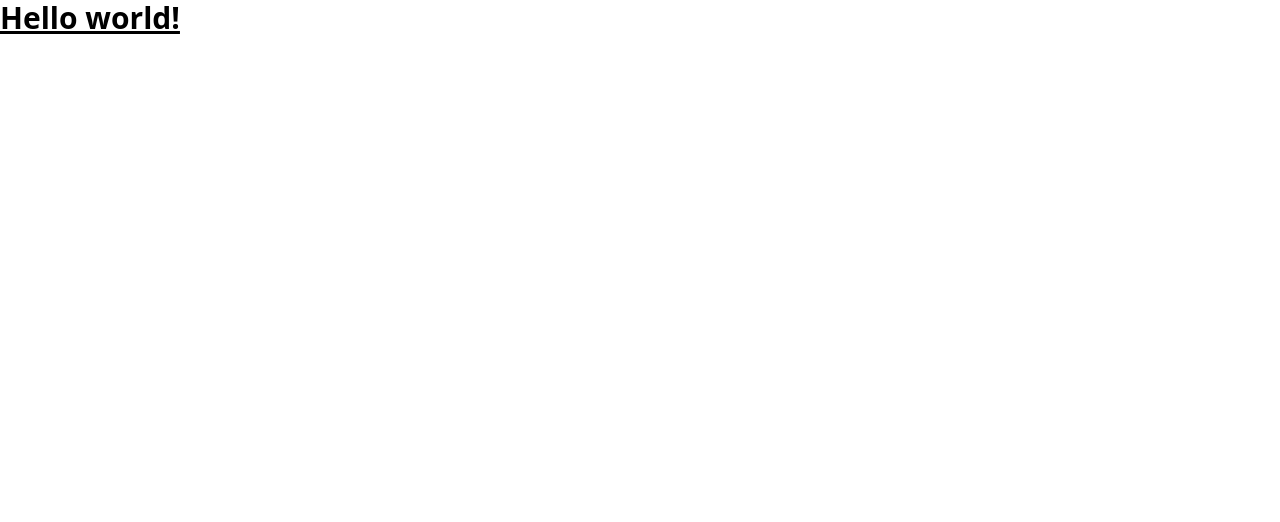
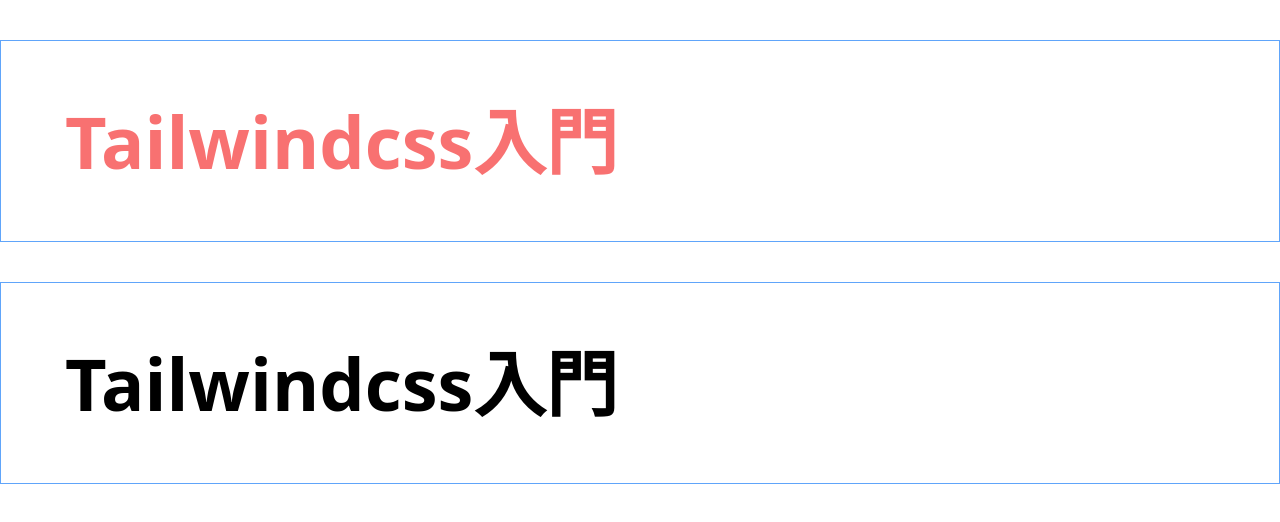
Before and after one commit to hamidashi-chin/learn-tailwind, a website: page src/index.html in a window 1280 px wide. Drawn offline with Linux system fonts and the light colour scheme.

Commit message:
レスポンシブデザインを実装してみよう

```diff
--- a/src/index.html
+++ b/src/index.html
@@ -7,8 +7,14 @@
   <title>ポートフォリオサイト</title>
 </head>
 <body>
-  <h1 class="text-3xl font-bold underline">
+  <!-- <h1 class="text-3xl font-bold underline">
     Hello world!
-  </h1>
+  </h1> -->
+  <div class="border border-blue-400 p-16 my-10">
+    <h1 class="lg:text-7xl font-bold text-3xl sm:text-red-400">Tailwindcss入門</h1>
+  </div>
+  <div class="border border-blue-400 p-16 my-10">
+    <h1 class="text-7xl font-bold">Tailwindcss入門</h1>
+  </div>
 </body>
 </html>
```
Also changed, not shown: README.md, src/output.css.
